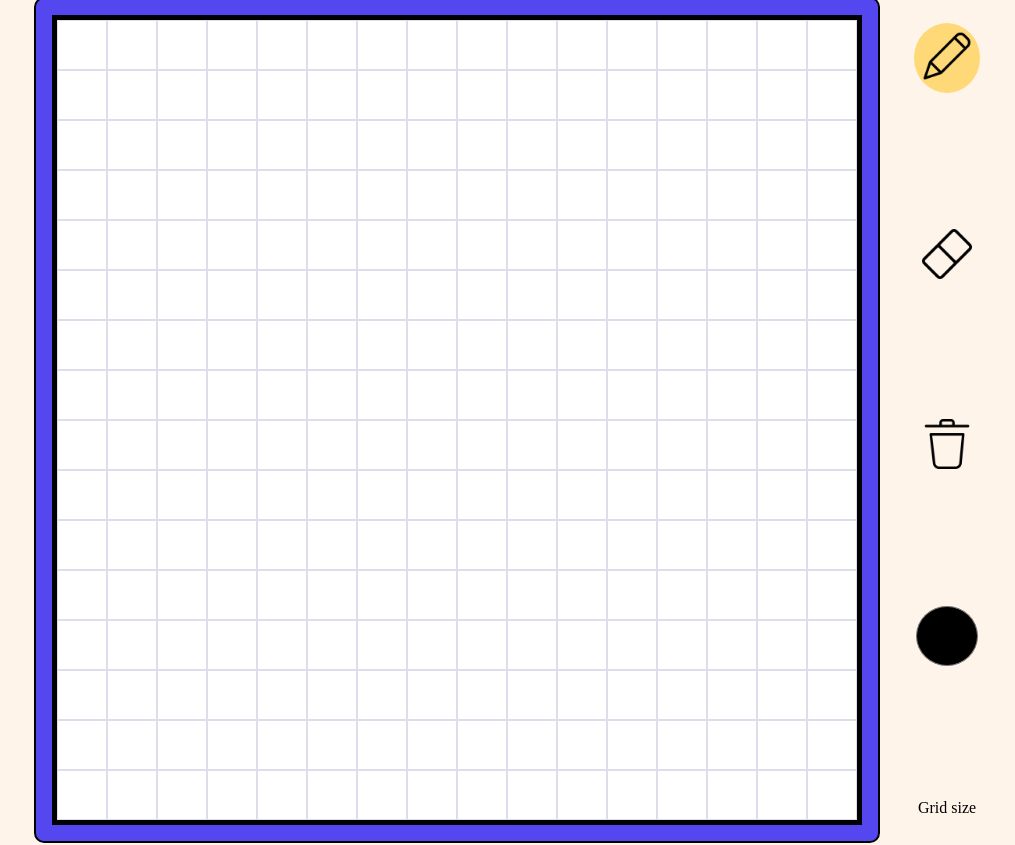
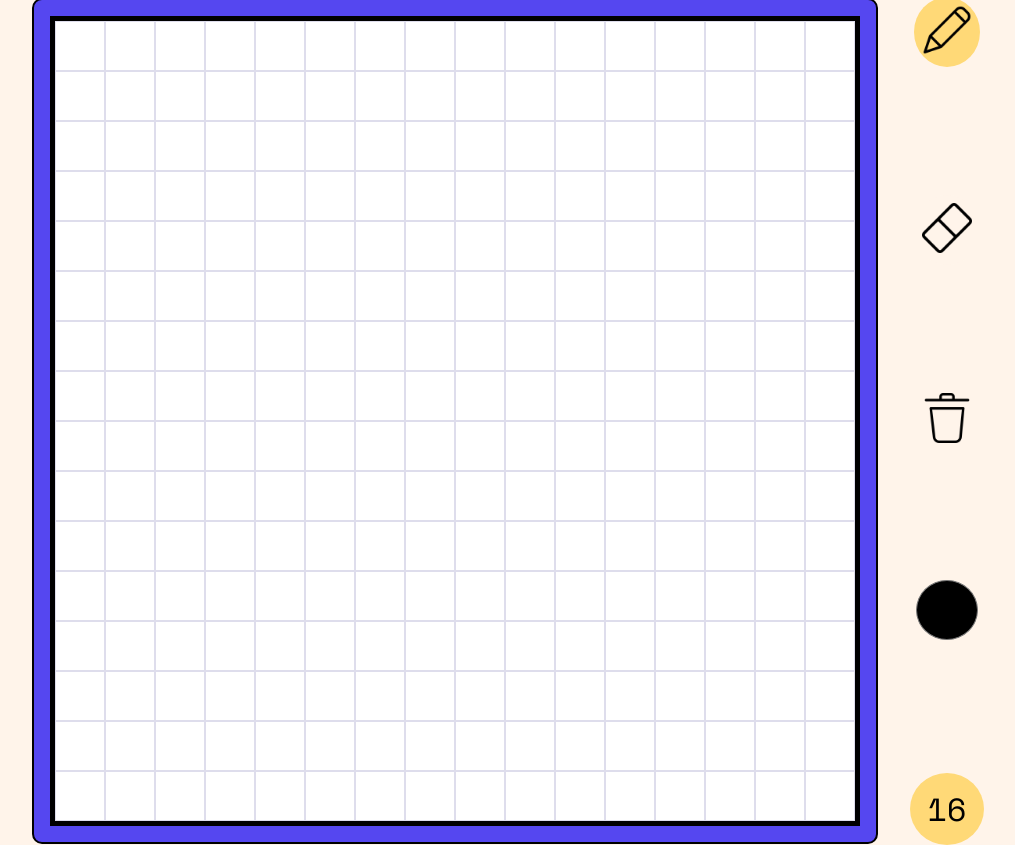
Before and after one commit to Tristanlimyr/Etch-a-Sketch, a plain HTML site: page index.html in a window 1280 px wide. Shown: the part 138-983 px from the top of the page, without its empty margins (132-1147 px from the left). Drawn offline with nearby package versions, Linux system fonts and the light colour scheme.

Commit message:
Added change grid size feature

```diff
--- a/index.html
+++ b/index.html
@@ -35,10 +35,10 @@
                 <img src="./images/delete.png" alt="icon of a bin">
             </div>
             <div class="color">
-                <input type="color" value="#000000" id=" dropper">
+                <input type="color" value="#000000" id="color-dropper">
             </div>
             <div class="size">
-                <div>Grid size</div>
+                <input type="text" value="16" id="grid-size-form">
             </div>
         </div>
     </div>
--- a/script.js
+++ b/script.js
@@ -3,16 +3,21 @@ let defaultColor = "rgb(255,255,255)";
 let drawColor = `${document.querySelector('input').value}`;
 let shade = "rgb(255,217,119)";
 let backgroundColor = "rgb(255, 244, 234)";
-let gridSize = 16;
+let gridSize = getGridSize();
 let mouseDown = false;
-const container = document.querySelector(".container");
+const box = document.querySelector('.box');
+let container = document.querySelector('.container');
 const resetButton = document.querySelector('.reset');
 const eraserButton = document.querySelector('.eraser');
 const drawButton = document.querySelector('.draw');
-const colorPicker = document.querySelector('input');
+const colorPicker = document.querySelector('#color-dropper');
+const gridSizeForm = document.querySelector('#grid-size-form');
 
 // creating divs for grid
 function createGrid(gridSize) {
+    box.removeChild(container);
+    container = document.createElement('div');
+    container.classList.add('container');
     for (let i = 0; i < gridSize; i++) {
         let row = document.createElement('div');
         row.classList.add('row');
@@ -23,6 +28,8 @@ function createGrid(gridSize) {
         }
         container.appendChild(row);
     }
+    box.appendChild(container);
+
 }
 createGrid(gridSize);
 draw();
@@ -125,3 +132,18 @@ function watchColorPicker(e) {
 }
 
 // grid size
+gridSizeForm.addEventListener("change", changeGridSize);
+
+function changeGridSize(e) {
+
+    location.reload();
+}
+
+function getGridSize() {
+    let n = document.querySelector("#grid-size-form").value;
+    if (Number(n) != NaN) {
+        if (Number(n) <= 128 && Number(n) >= 1) {
+            return n;
+        }
+    }
+}
--- a/style.css
+++ b/style.css
@@ -82,7 +82,7 @@ img {
     padding: 0;
 }
 
-input {
+#color-dropper {
     -webkit-appearance: none;
     -moz-appearance: none;
     appearance: none;
@@ -93,10 +93,23 @@ input {
     cursor: pointer;
 }
 
-input::-webkit-color-swatch {
+#color-dropper::-webkit-color-swatch {
     border-radius: 50%;
 }
 
-input::-moz-color-swatch {
+#color-dropper::-moz-color-swatch {
     border-radius: 50%;
 }
+
+#grid-size-form {
+    appearance: none;
+    height: 70px;
+    width: 70px;
+    border: none;
+    cursor: pointer;
+    border-radius: 50%;
+    font-size: 32px;
+    text-align: center;
+    background-color: rgb(255, 217, 119);
+    font-family: 'Space Mono', monospace;
+}
```
